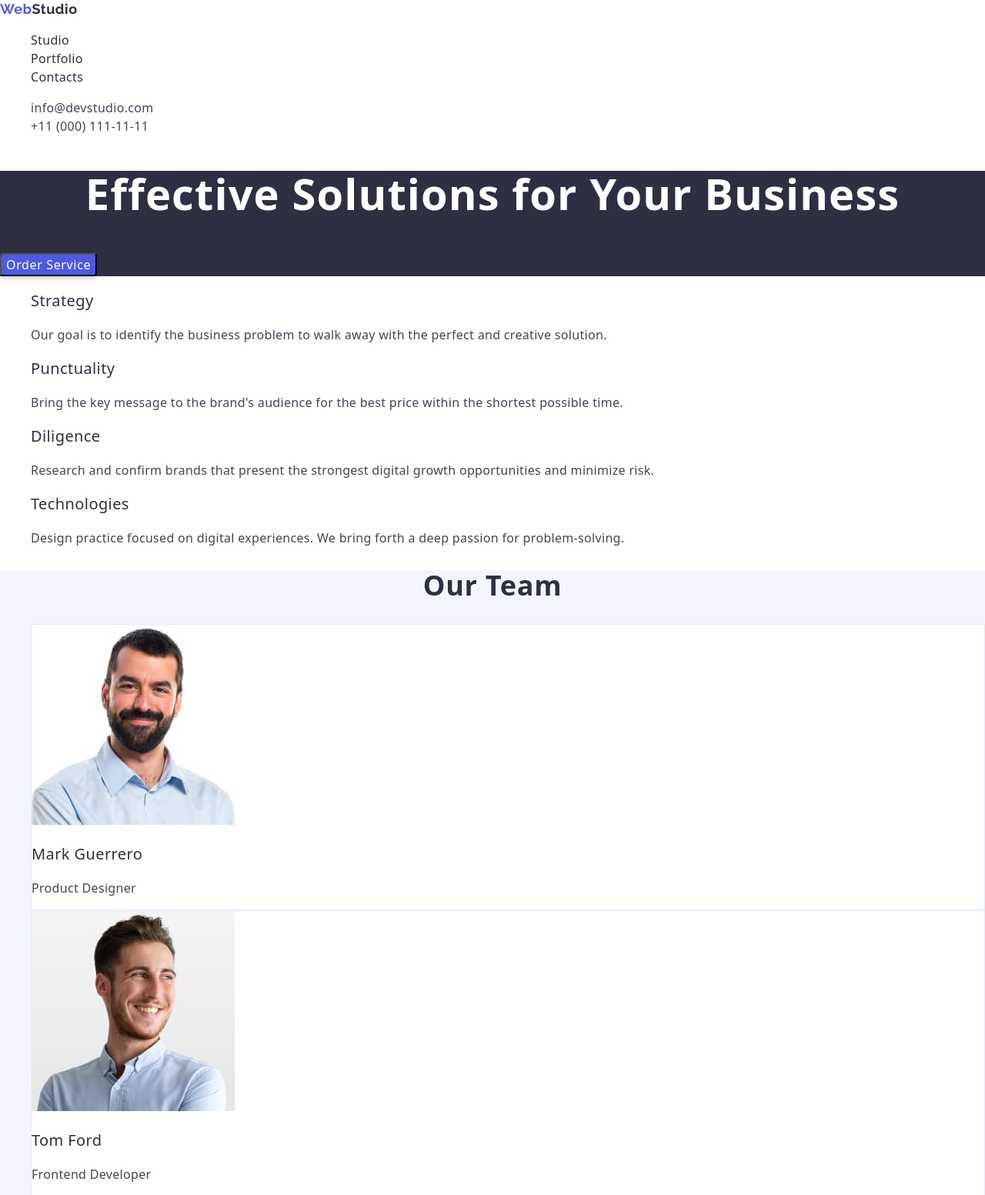
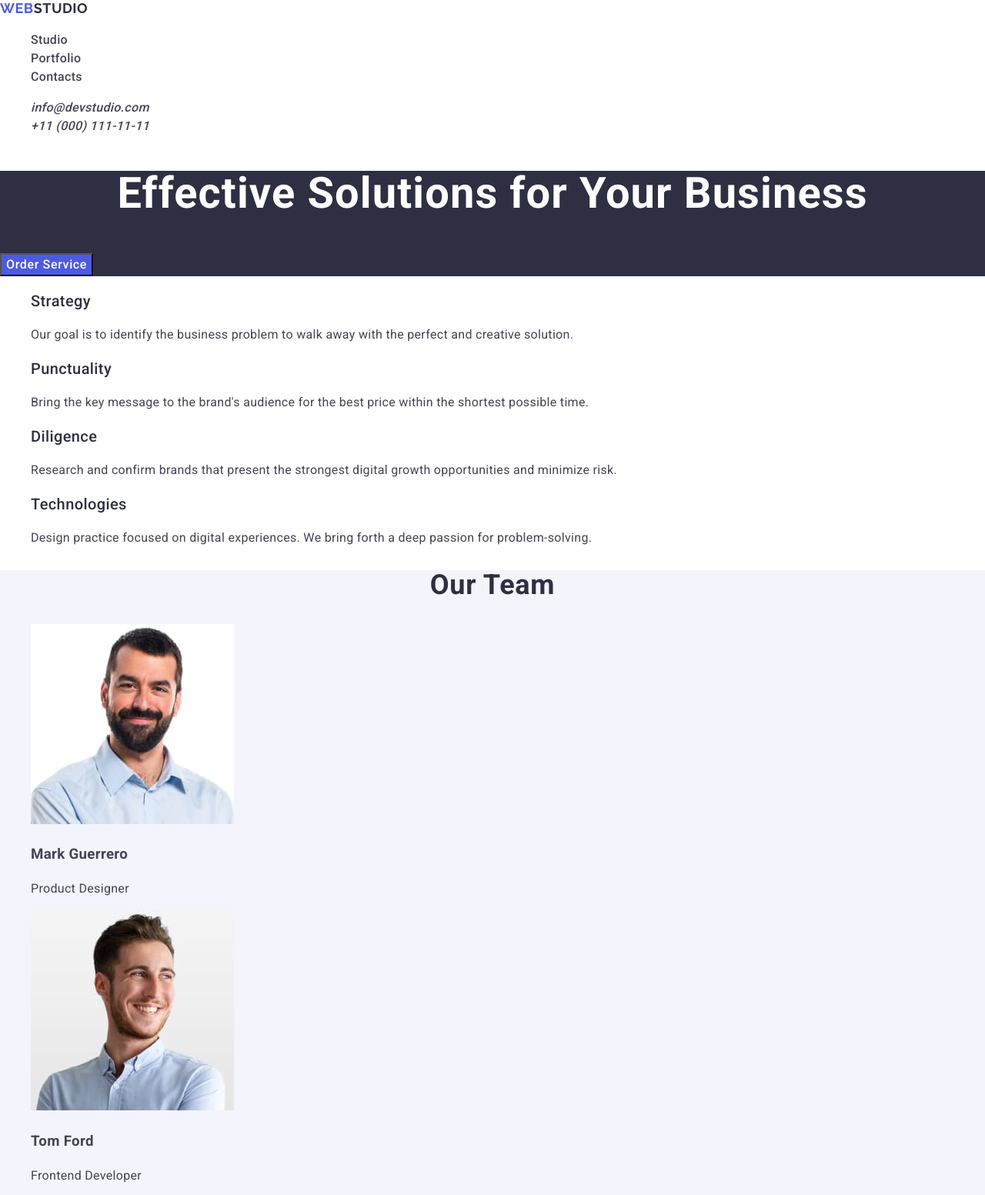
Before and after one commit to T0IIIA/goit-markup-hw-02, a plain HTML site: page index.html in a window 1280 px wide. Shown: the top 1553 px of the page at 77% size. Drawn offline with nearby package versions, Linux system fonts and the light colour scheme.

Commit message:
Corrections1

```diff
--- a/css/styles.css
+++ b/css/styles.css
@@ -2,9 +2,9 @@
 /* ==============MAIN================ */
 
 body {
+  font-family: "Roboto", sans-serif;
   color: #434455;
   background-color: #FFF;
-  font-family: Roboto: sans-serif;
   line-height: 1.5;
   letter-spacing: 0.02em;
 }
@@ -20,32 +20,24 @@ ul {
 
 /* ==============INTERACTIVE================ */
 
-.nav-list {
-color: #2E2F42;
+.header-link {
+color: #434455;
   font-size: 16px;
   font-weight: 500;
-  line-height: 1.5;
 }
 
-.nav-list a:hover,
-.nav-list .studio:active {
+.header-link:hover,
+.header-link:focus {
   color: #404BBF
 }
 
-.address-list {
+.contact {
   font-style: normal;
 }
-
-.address-list a:hover {
-  color: #404BBF;
-}
-
 
 .button {
   background-color: #4D5AE5;
   color: #FFF;
-  border-radius: 4px;
-  box-shadow: 0px 4px 4px 0px rgba(0, 0, 0, 0.15);
   font-family: inherit;
   font-weight: 500;
   line-height: 1.5em;
@@ -53,25 +45,26 @@ color: #2E2F42;
   cursor: pointer;
 }
 
-.button:hover, :focus {
-  background: var(--OCEAN, #404BBF);
-  box-shadow: 0px 4px 4px 0px rgba(0, 0, 0, 0.15);
+.button:hover,
+.button:focus {
+  background-color: #404BBF;
 }
 
 /* ==============MAIN================ */
 
 .logo {
   color:#4D5AE5;
-  font-family: Raleway;
+  font-family: "Raleway", sans-serif;
   font-size: 18px;
   font-weight: 700;
-  line-height: 1.16;
+  line-height: 1.17;
   letter-spacing: 0.03em;
+  text-transform: uppercase;
 }
 
 .logo-span {
   color: #2E2F42;
-  font-family: Raleway;
+  font-family: Raleway, sans-serif;
   font-size: 18px;
   font-weight: 700;
   line-height: 1.16;
@@ -91,13 +84,13 @@ h1 {
   letter-spacing: 0.02em;
 }
 
-.about-team {
+.hidden {
   position: absolute;
   top: -9999px;
   left: -9999px;
 }
 
-h3 {
+.team-list {
  color: #2E2F42;
  font-size: 20px;
  font-weight: 500;
@@ -105,7 +98,7 @@ h3 {
  letter-spacing: 0.02em;
 }
 
-.team {
+.about-team {
   background-color: #F4F4FD;
 }
 
@@ -127,8 +120,3 @@ footer {
 .footer-txt {
   color: #F4F4FD;
 }
-
-.team-list {
-  border: 1px solid #E7E9FC;
-  background: #FFF;
-}
--- a/index.html
+++ b/index.html
@@ -19,26 +19,28 @@
 
   <body>
     <header>
-      <nav class="navigation">
+      <nav>
         <a href="./index.html" class="logo"
           >Web<span class="logo-span">Studio</span></a
         >
-        <ul class="nav-list">
-          <li><a href="" class="studio">Studio</a></li>
-          <li><a href="" class="portfolio">Portfolio</a></li>
-          <li><a href="" class="comtacts">Contacts</a></li>
+        <ul>
+          <li><a href="./index.html" class="header-link">Studio</a></li>
+          <li><a href="./index.html" class="header-link">Portfolio</a></li>
+          <li><a href="./index.html" class="header-link">Contacts</a></li>
         </ul>
       </nav>
 
-      <address>
-        <ul class="address-list">
+      <address class="address">
+        <ul>
           <li>
-            <a href="mailto:info@devstudio.com" class="mail"
+            <a href="mailto:info@devstudio.com" class="header-link"
               >info@devstudio.com</a
             >
           </li>
           <li>
-            <a href="tel:+110001111111" class="mobile">+11 (000) 111-11-11</a>
+            <a href="tel:+110001111111" class="header-link"
+              >+11 (000) 111-11-11</a
+            >
           </li>
         </ul>
       </address>
@@ -46,37 +48,37 @@
 
     <main>
       <section class="solutions">
-        <h1>Effective Solutions for Your Business</h1>
+        <h1 class="solutions-heading">Effective Solutions for Your Business</h1>
         <button type="button" class="button">Order Service</button>
       </section>
 
       <section>
-        <h2 class="about-team">section about team</h2>
+        <h2 class="hidden">section about team</h2>
         <ul>
           <li>
-            <h3>Strategy</h3>
-            <p>
+            <h3 class="team-list">Strategy</h3>
+            <p class="subtitle">
               Our goal is to identify the business problem to walk away with the
               perfect and creative solution.
             </p>
           </li>
           <li>
-            <h3>Punctuality</h3>
-            <p>
+            <h3 class="team-list">Punctuality</h3>
+            <p class="subtitle">
               Bring the key message to the brand's audience for the best price
               within the shortest possible time.
             </p>
           </li>
           <li>
-            <h3>Diligence</h3>
-            <p>
+            <h3 class="team-list">Diligence</h3>
+            <p class="subtitle">
               Research and confirm brands that present the strongest digital
               growth opportunities and minimize risk.
             </p>
           </li>
           <li>
-            <h3>Technologies</h3>
-            <p>
+            <h3 class="team-list">Technologies</h3>
+            <p class="subtitle">
               Design practice focused on digital experiences. We bring forth a
               deep passion for problem-solving.
             </p>
@@ -84,48 +86,48 @@
         </ul>
       </section>
 
-      <section class="team">
-        <h2>Our Team</h2>
+      <section class="about-team">
+        <h2 class="our-team">Our Team</h2>
         <ul>
-          <li class="team-list">
+          <li>
             <img
               src="./images/person1.jpg"
               alt="one person-man"
               width="264"
               height="260"
             />
-            <h3>Mark Guerrero</h3>
-            <p>Product Designer</p>
+            <h3 class="person-name">Mark Guerrero</h3>
+            <p class="specialty">Product Designer</p>
           </li>
-          <li class="team-list">
+          <li>
             <img
               src="./images/person2.jpg"
               alt="one person-man"
               width="264"
               height="260"
             />
-            <h3>Tom Ford</h3>
-            <p>Frontend Developer</p>
+            <h3 class="person-name">Tom Ford</h3>
+            <p class="specialty">Frontend Developer</p>
           </li>
-          <li class="team-list">
+          <li>
             <img
               src="./images/person3.jpg"
               alt="one person-woman"
               width="264"
               height="260"
             />
-            <h3>Camila Garcia</h3>
-            <p>Marketing</p>
+            <h3 class="person-name">Camila Garcia</h3>
+            <p class="specialty">Marketing</p>
           </li>
-          <li class="team-list">
+          <li>
             <img
               src="./images/person4.jpg"
               alt="one person-man"
               width="264"
               height="260"
             />
-            <h3>Daniel Wilson</h3>
-            <p>UI Designer</p>
+            <h3 class="person-name">Daniel Wilson</h3>
+            <p class="specialty">UI Designer</p>
           </li>
         </ul>
       </section>
@@ -140,8 +142,8 @@
               width="360"
               height="300"
             />
-            <h3>Banking App</h3>
-            <p>App</p>
+            <h3 class="team-list">Banking App</h3>
+            <p class="subtitle">App</p>
           </li>
           <li>
             <img
@@ -150,8 +152,8 @@
               width="360"
               height="300"
             />
-            <h3>Cashless Payment</h3>
-            <p>Marketing</p>
+            <h3 class="team-list">Cashless Payment</h3>
+            <p class="subtitle">Marketing</p>
           </li>
           <li>
             <img
@@ -160,8 +162,8 @@
               width="360"
               height="300"
             />
-            <h3>Meditation App</h3>
-            <p>App</p>
+            <h3 class="team-list">Meditation App</h3>
+            <p class="subtitle">App</p>
           </li>
           <li>
             <img
@@ -170,8 +172,8 @@
               width="360"
               height="300"
             />
-            <h3>Taxi Service</h3>
-            <p>Marketing</p>
+            <h3 class="team-list">Taxi Service</h3>
+            <p class="subtitle">Marketing</p>
           </li>
           <li>
             <img
@@ -180,8 +182,8 @@
               width="360"
               height="300"
             />
-            <h3>Screen Illustrations</h3>
-            <p>Design</p>
+            <h3 class="team-list">Screen Illustrations</h3>
+            <p class="subtitle">Design</p>
           </li>
           <li>
             <img
@@ -190,8 +192,8 @@
               width="360"
               height="300"
             />
-            <h3>Online Courses</h3>
-            <p>Marketing</p>
+            <h3 class="team-list">Online Courses</h3>
+            <p class="subtitle">Marketing</p>
           </li>
         </ul>
       </section>
```
